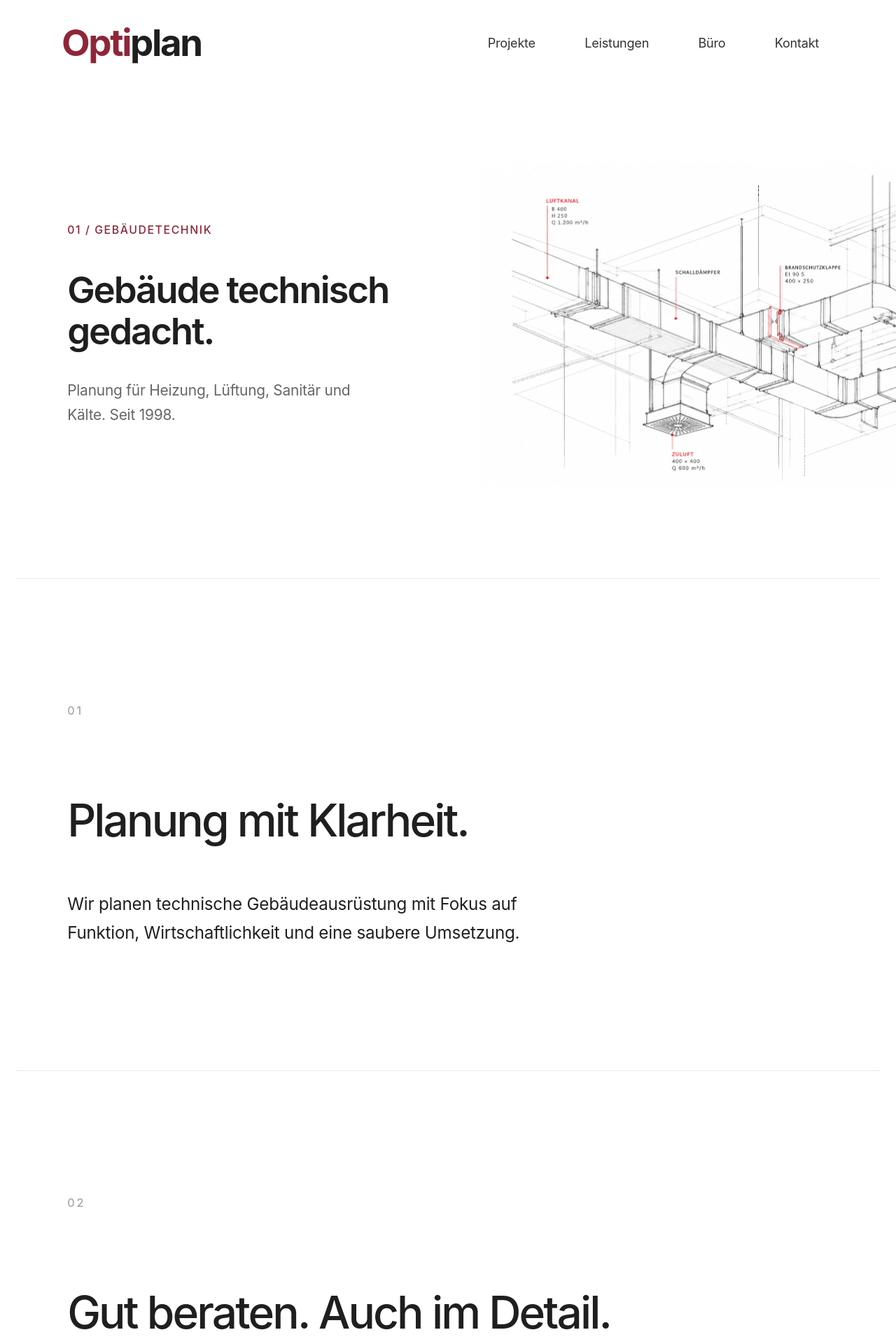
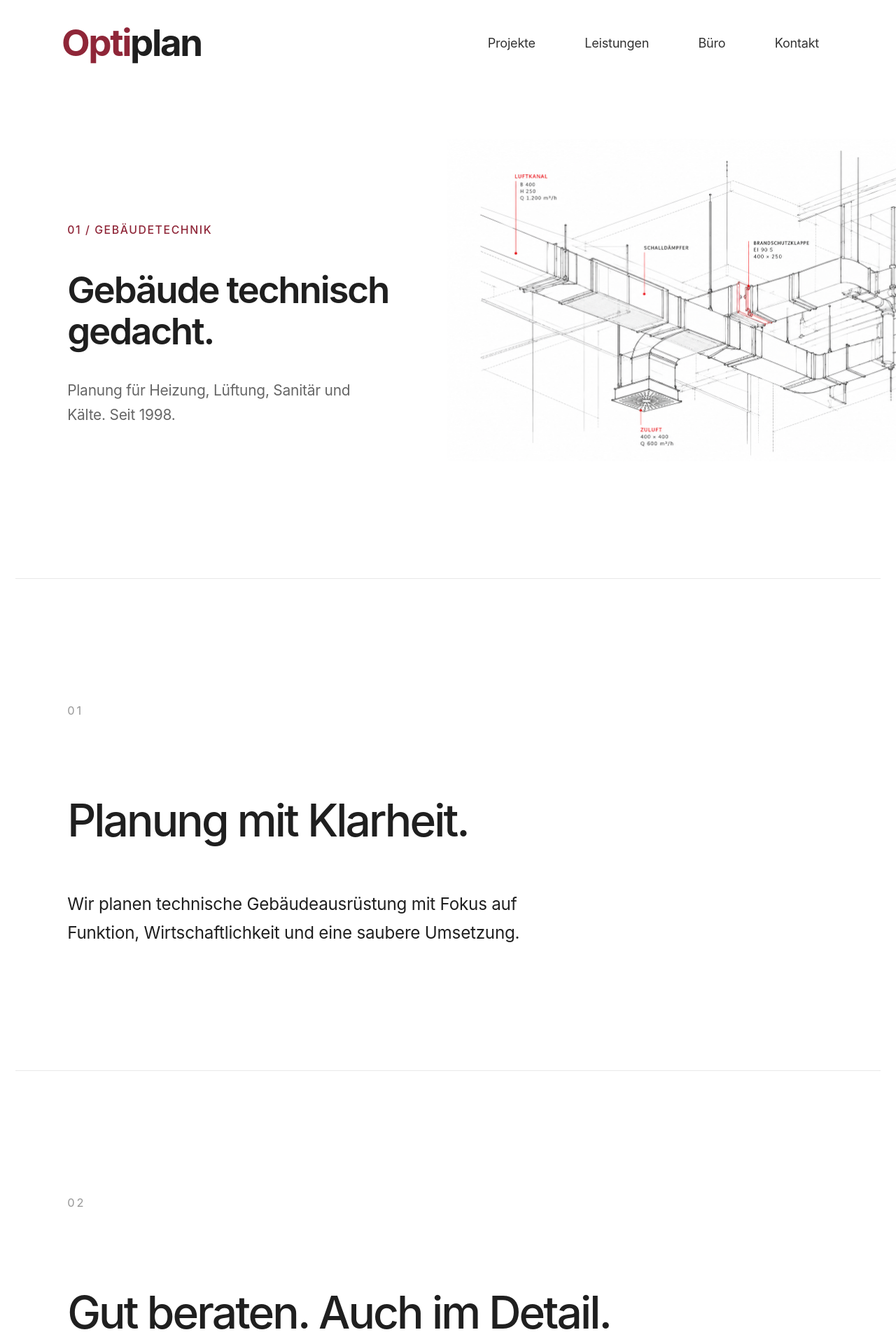
Before and after one commit to gryphiusodenhobler/www.optiplan.at, a Jekyll site: the page built from index.md, in a window 1280 px wide. Shown: the top 1920 px of the page at 70% size. Built offline with Jekyll 4.4.1, drawn with Linux system fonts in a browser that asks for light colours; cached includes are drawn as plain includes.

Commit message:
Update optiplan.scss

```diff
--- a/_sass/optiplan.scss
+++ b/_sass/optiplan.scss
@@ -852,11 +852,13 @@ body {
   width: 100%;
   height: auto;
 }
+
 .optiplan-hero-art img {
   display: block;
   width: 170% !important;
   max-width: none !important;
   height: auto;
+  transform: translate(-45px, -35px);
 }
 
 /* Smartphone */
```
